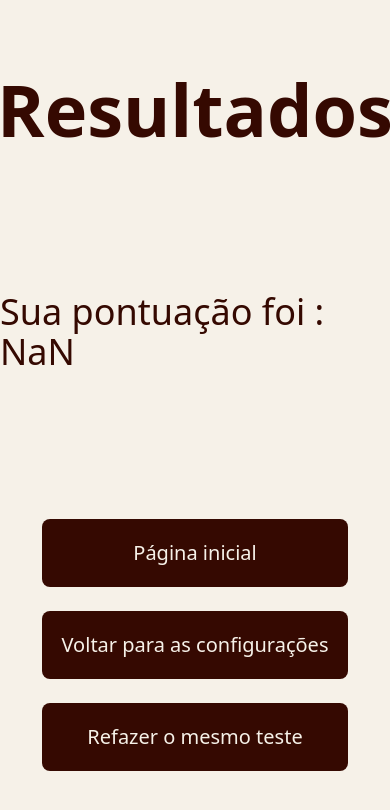
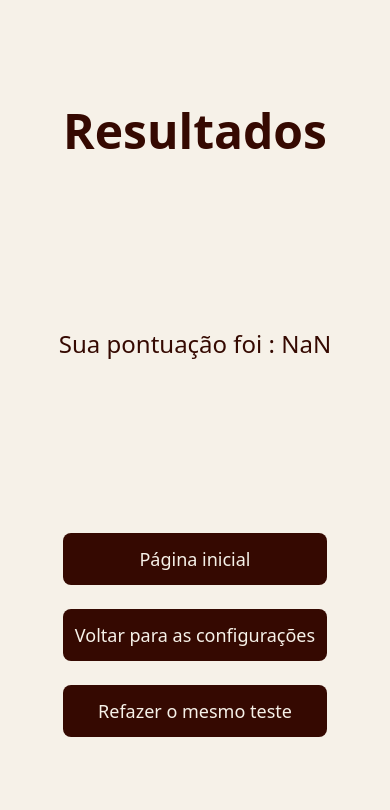
Before and after one commit to migueloten/acertaNota, a Nuxt app: page /results in a window 390 px wide. Shown: the top 810 px of the page. Built offline with nearby package versions, Linux system fonts and the light colour scheme.

Commit message:
feat: Alterações na responsividade geral das páginas

```diff
--- a/assets/css/main.css
+++ b/assets/css/main.css
@@ -2,6 +2,7 @@ body{
     background-color: var(--color-base);
     margin: 0;
     padding: 0;
+    overflow: auto;
 }
 
 /* ---------------------------Color--------------------------- */
--- a/pages/configurations.vue
+++ b/pages/configurations.vue
@@ -1,11 +1,11 @@
 <template>
-    <div class="flex bg-color-base">
-        <div class="flex flex-col h-screen items-center justify-around w-full">
+    <div class="flex bg-color-base overflow-y-auto">
+        <div class="flex flex-col h-screen items-center gap-12 w-full p-5 md:px-0">
             <NuxtLink to="/"
-                class="bg-color-primary color-base p-2 text-4xl flex items-center gap-2 fixed left-[5vw] top-[5vh] rounded-md">
+                class="bg-color-primary color-base p-2 text-4xl flex items-center gap-2 fixed left-[4vw] top-[2vh] rounded-md z-10">
                 <Icon name="material-symbols:arrow-left-alt-rounded" />
             </NuxtLink>
-            <p class="text-7xl items-center color-primary font-semibold flex">
+            <p class="text-5xl md:text-7xl mt-16 items-center color-primary font-semibold flex">
                 Configurações
             </p>
             <form class="flex flex-col gap-8">
@@ -199,6 +199,10 @@ onMounted(() => {
     cursor: pointer;
 }
 
+.slider {
+    min-width: 3.5rem;
+}
+
 /* ------------------------------------------ estilo para o input número para as questões ------------------------------------------------------ */
 
 input[type="number"] {
--- a/pages/index.vue
+++ b/pages/index.vue
@@ -1,9 +1,9 @@
 <template>
     <div class="flex">
         <div class="flex flex-col h-screen items-center justify-center gap-40 w-full">
-            <p class="text-8xl color-primary flex">AcertaNota</p>
+            <p class="text-6xl md:text-8xl color-primary flex">AcertaNota</p>
             <button v-on:click="redirectConfig()"
-                class="bg-color-primary color-base px-16 py-8 text-5xl flex items-center rounded-xl">
+                class="bg-color-primary color-base md:px-16 px-10 md:py-8 py-5 text-3xl md:text-5xl flex items-center rounded-xl">
                 Começar o teste
             </button>
         </div>
--- a/pages/questions.vue
+++ b/pages/questions.vue
@@ -1,30 +1,30 @@
 <template>
-    <div class="flex bg-color-base">
+    <div class="flex bg-color-base overflow-y-auto">
         <div class="flex justify-center items-center absolute w-[100vw] h-[100vh] bg-color-base opacity-0.5" id="cortina">
             <p
                 class="flex justify-center items-center font-bold bg-color-base-alt color-primary text-6xl w-40 h-40 rounded-full loading-note">
                 <Icon name="material-symbols:music-note" />
             </p>
         </div>
-        <div class="flex flex-col h-screen items-center justify-around w-full">
+        <div class="flex flex-col h-screen items-center justify-around w-full p-5">
             <button type="button"
-                class="bg-color-primary color-base p-2 text-4xl flex items-center gap-2 fixed left-[5vw] top-[5vh] rounded-md"
+                class="bg-color-primary color-base p-2 text-4xl flex items-center gap-2 fixed left-[5vw] top-[5vh] rounded-md z-10"
                 v-on:click="voltarConfiguracoes()">
                 <Icon name="mynaui:config" />
             </button>
-            <p class="text-7xl items-center color-primary font-semibold flex">
+            <p class="text-5xl md:text-7xl mt-16 items-center color-primary font-semibold flex text-wrap">
                 Questão {{ progressoTotal }} de {{ quantidadeQuestoes }}
             </p>
             <div class="flex flex-col gap-2">
-                <button class="p-5 bg-color-primary color-base rounded-lg text-3xl" v-if="notaReferencia"
+                <button class="bg-color-primary color-base rounded-lg md:text-3xl text-2xl md:p-5 p-3" v-if="notaReferencia"
                     v-on:click="playReferencia()" type="button">Nota de referência</button>
-                <button class="p-5 bg-color-primary color-base rounded-lg text-3xl" v-on:click="playNote(randomOctave)"
-                    type="button">Ouvir a questão</button>
+                <button class="bg-color-primary color-base rounded-lg md:text-3xl text-2xl md:p-5 p-3"
+                    v-on:click="playNote(randomOctave)" type="button">Ouvir a questão</button>
             </div>
 
             <div class="flex flex-col gap-10 items-center">
                 <p class="text-4xl color-primary">Alternativas</p>
-                <div class="flex gap-6">
+                <div class="flex gap-6 flex-wrap">
                     <button type="button" :class="[`bg-color-${item}`]"
                         class="w-[75px] h-[75px] color-base rounded-lg text-xl" data-js="alternative-button"
                         v-on:click="revisao(item)" :id="item" v-for="(item, index) in items" v-bind:key="item">
@@ -33,13 +33,13 @@
                 </div>
             </div>
 
-            <div class="flex bg-color-base-alt w-[60vw] h-3 rounded-full">
+            <div class="flex bg-color-base-alt w-[60vw] h-3 mb-8 md:mb-2 rounded-full">
                 <div class="bg-color-primary h-full rounded-full" data-js="progress-bar">
                 </div>
             </div>
 
             <button type="button" v-on:click="proximaQuestao()" id="btnProximaQuestao"
-                class="bg-color-primary color-base p-4 text-2xl flex items-center gap-2 fixed right-[2vw] bottom-[-15vh] rounded-md">
+                class="bg-color-primary color-base flex items-center gap-2 fixed right-[2vw] bottom-[-15vh] rounded-md md:text-2xl text-1xl md:p-4 p-2">
                 Próxima questão
             </button>
 
@@ -169,7 +169,7 @@ onMounted(() => {
     transition: all 0.6s ease-in-out;
 
     &.active-next {
-        bottom: 5vh;
+        bottom: 3vh;
     }
 }
 
--- a/pages/results.vue
+++ b/pages/results.vue
@@ -1,16 +1,16 @@
 <template>
-    <div class="flex bg-color-base">
-        <div class="flex flex-col h-screen items-center justify-around w-full">
-            <p class="text-7xl items-center color-primary font-semibold flex">
+    <div class="flex bg-color-base overflow-y-auto">
+        <div class="flex flex-col h-screen items-center justify-around w-full p-5">
+            <p class="text-5xl md:text-7xl items-center color-primary font-semibold flex">
                 Resultados
             </p>
-            <p class="color-primary text-4xl">Sua pontuação foi : {{ resultadoFinal }}</p>
+            <p class="color-primary md:text-4xl text-2xl">Sua pontuação foi : {{ resultadoFinal }}</p>
             <div class="flex flex-col gap-6">
-                <button type="button" class="p-5 bg-color-primary color-base rounded-lg text-xl"
+                <button type="button" class="bg-color-primary color-base rounded-lg md:text-xl text-lg md:p-5 p-3"
                     v-on:click="paginaInicial()">Página inicial</button>
-                <button type="button" class="p-5 bg-color-primary color-base rounded-lg text-xl"
+                <button type="button" class="bg-color-primary color-base rounded-lg md:text-xl text-lg md:p-5 p-3"
                     v-on:click="voltarConfiguracoes()">Voltar para as configurações</button>
-                <button type="button" class="p-5 bg-color-primary color-base rounded-lg text-xl"
+                <button type="button" class="bg-color-primary color-base rounded-lg md:text-xl text-lg md:p-5 p-3"
                     v-on:click="refazerTeste()">Refazer o mesmo teste</button>
             </div>
         </div>
```
